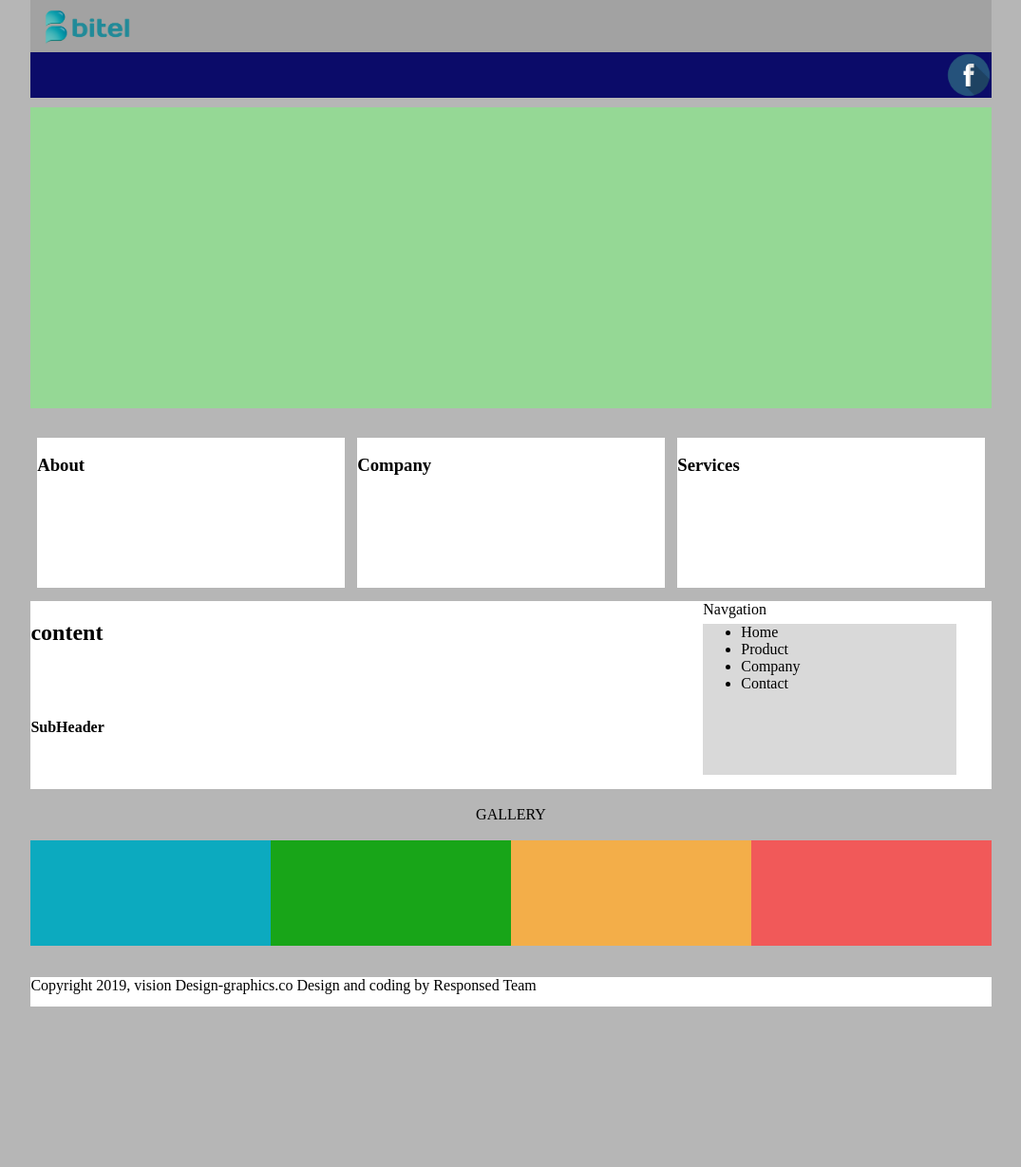
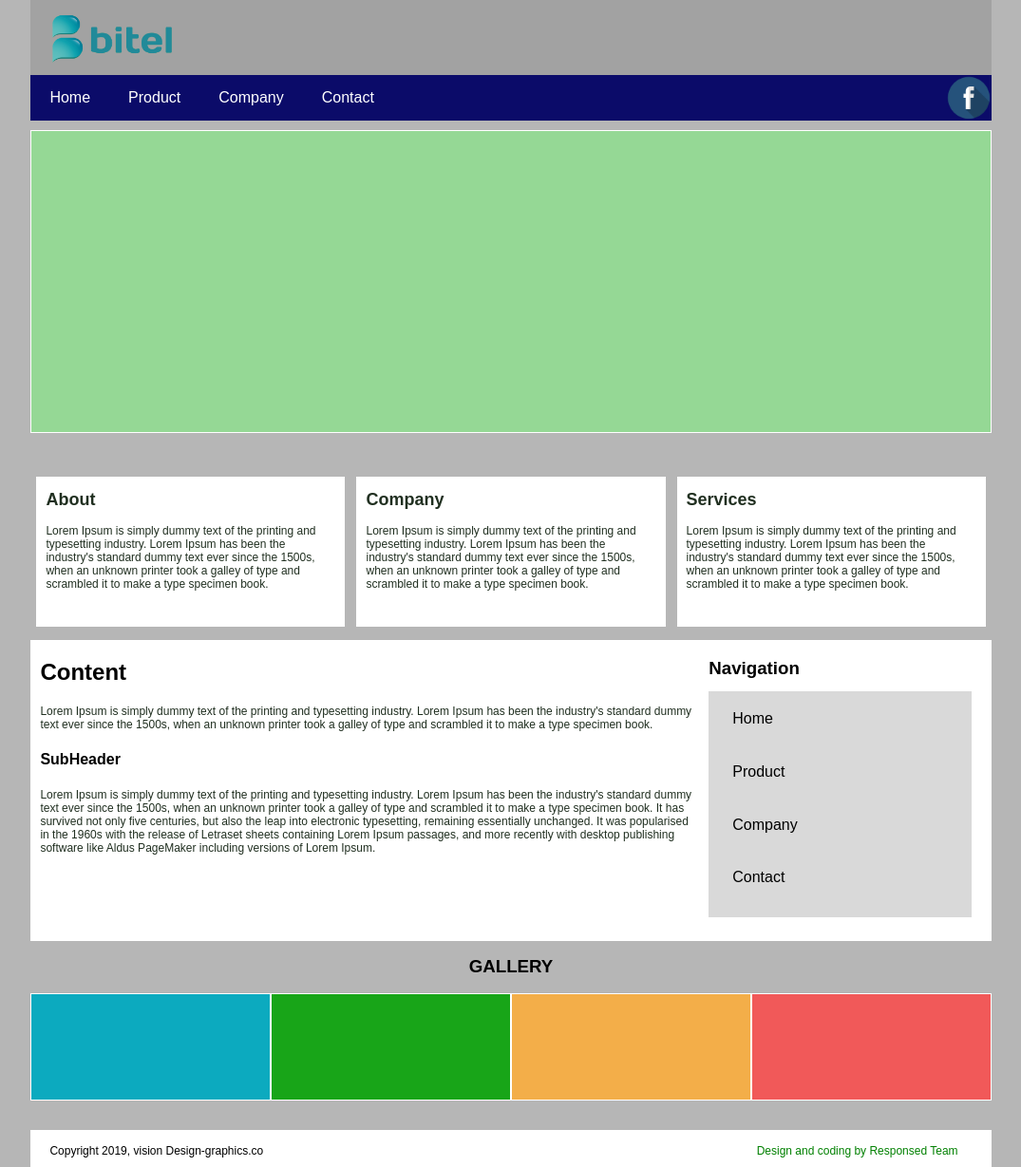
Before and after one commit to cgiraldq/design, a plain HTML site: page index.html in a window 1280 px wide. Shown: the whole page at 95% size, without its empty margins (102-1177 px from the left). Before the commit the page ends 1060 px from the top, so only its background shows below. Drawn offline with Linux system fonts and the light colour scheme.

Commit message:
modificación estructura

```diff
--- a/index.html
+++ b/index.html
@@ -6,32 +6,87 @@
   <body>
     <div id="content">
       <div id="head">
-        <div id="logo"><img src="final-logo-example.png"></div>
-        <div id="menu"><img src="./fb.png"></div>
+        <div id="logo">
+          <a href="index.html"><img src="final-logo-example.png"/></a>
+        </div>
+        <div id="menu">
+          <ul>
+            <li><a href="index.html">Home</a></li>
+            <li><a href="index.html">Product</a></li>
+            <li><a href="index.html">Company</a></li>
+            <li><a href="index.html">Contact</a></li>
+          </ul>
+          <a href="www.facebook.com"><img src="./fb.png"/></a>
+        </div>
         <div id="header_image"></div>
       </div>
       <div id="main">
         <div id="modules2">
-          <div class="module_column3"><h3>About</h3></div>
-          <div class="module_column3"><h3>Company</h3></div>
-          <div class="module_column3"><h3>Services</h3></div>
+          <div class="module_column3">
+            <h2>About</h2>
+            <p>
+              Lorem Ipsum is simply dummy text of the printing and typesetting
+              industry. Lorem Ipsum has been the industry's standard dummy text
+              ever since the 1500s, when an unknown printer took a galley of
+              type and scrambled it to make a type specimen book.
+            </p>
+          </div>
+          <div class="module_column3">
+            <h2>Company</h2>
+            <p>
+              Lorem Ipsum is simply dummy text of the printing and typesetting
+              industry. Lorem Ipsum has been the industry's standard dummy text
+              ever since the 1500s, when an unknown printer took a galley of
+              type and scrambled it to make a type specimen book.
+            </p>
+          </div>
+          <div class="module_column3">
+            <h2>Services</h2>
+            <p>
+              Lorem Ipsum is simply dummy text of the printing and typesetting
+              industry. Lorem Ipsum has been the industry's standard dummy text
+              ever since the 1500s, when an unknown printer took a galley of
+              type and scrambled it to make a type specimen book.
+            </p>
+          </div>
         </div>
         <div id="modules">
-          <div id="module1"><h2>content</h2><br><br><h4>SubHeader</h4></div>
+          <div id="module1">
+            <h2>Content</h2>
+            <p>
+              Lorem Ipsum is simply dummy text of the printing and typesetting
+              industry. Lorem Ipsum has been the industry's standard dummy text
+              ever since the 1500s, when an unknown printer took a galley of
+              type and scrambled it to make a type specimen book.
+            </p>
+            <h4>SubHeader</h4>
+            <p>
+              Lorem Ipsum is simply dummy text of the printing and typesetting
+              industry. Lorem Ipsum has been the industry's standard dummy text
+              ever since the 1500s, when an unknown printer took a galley of
+              type and scrambled it to make a type specimen book. It has
+              survived not only five centuries, but also the leap into
+              electronic typesetting, remaining essentially unchanged. It was
+              popularised in the 1960s with the release of Letraset sheets
+              containing Lorem Ipsum passages, and more recently with desktop
+              publishing software like Aldus PageMaker including versions of
+              Lorem Ipsum.
+            </p>
+          </div>
           <div id="module2">
-            Navgation
+            <h3>Navigation</h3>
             <div id="navigation">
-              <ul>
-                <li>Home</li>
-                <li>Product</li>
-                <li>Company</li>
-                <li>Contact</li>
+
+                <div>Home</div>
+                <div>Product</div>
+                <div>Company</div>
+                <div>Contact</div>
               </ul>
             </div>
           </div>
         </div>
         <br />
-        <center>GALLERY</center>
+        <center><h3>GALLERY</h3></center>
         <br />
         <div id="modules2">
           <div class="image_gallery" id="gimage1"></div>
@@ -41,7 +96,10 @@
         </div>
       </div>
 
-      <div id="footer">Copyright 2019, vision Design-graphics.co Design and coding by Responsed Team</div>
+      <div id="footer">
+        <div id="copy">Copyright 2019, vision Design-graphics.co</div>
+        <div id="design">Design and coding by Responsed Team</div>
+      </div>
     </div>
   </body>
 </html>
--- a/style.css
+++ b/style.css
@@ -2,6 +2,7 @@ body {
   color: #000;
   background: #80808091;
   margin-top: 0px;
+  font-family: sans-serif;
 }
 
 #content {
@@ -12,7 +13,7 @@ body {
 
 #logo {
   background: #8080805e;
-  height: 7%;
+  height: 10%;
 }
 
 #logo img{
@@ -36,23 +37,24 @@ body {
 #header_image {
      background: #7ef17e94;
     height: 40%;
-  margin-bottom: 25px;
+  margin-bottom: 60px;
+  border: 1px solid #fff;
 }
 
 
 #modules {
-     height: 25%;
+     height: 40%;
     background: none;
     display: flex;
     justify-content: space-around;
-    margin: 20px 0px 0px 0px;
+    margin: 20px 0px -20px 0px;
 }
 #modules2 {
     height: 20%;
     background: none;
     display: flex;
     justify-content: space-around;
-    margin-bottom: 10px;
+    margin: -20px 0 10px 0;
 }
 
 .module_column3 {
@@ -61,13 +63,24 @@ body {
   width: 32%;
   float: left;
   margin: 6px;
+  font-size: 12px;
+  padding: 0 10px;
+  color: #202f20;
 }
 
 #module1 {
   background: #fff;
   width: 70%;
   height: 100%;
+
+  padding: 0 10px;
 }
+
+#module1 p{
+    font-size: 12px;
+    color: #202f20;
+}
+
 #module2 {
   background: #fff;
   width: 30%;
@@ -77,6 +90,7 @@ body {
 .image_gallery {
   width: 25%;
   height: 70%;
+  border: 1px solid #fff;
 }
 
 #gimage1{
@@ -97,14 +111,60 @@ body {
 
 
 #footer {
-     height: 4%;
+     height: 5%;
     background: #fff;
     margin-top: -25px;
+    font-size: 12px;
 }
 
+#footer #copy{
+float: left;
+width: 40%;
+margin: 15px 0 0 20px;
+}
+
+#footer #design{
+    float: right;
+    width: 35%;
+    margin: 15px 35px 0 0px;
+    color: green;
+    text-align: right;
+    }
+
+
 #navigation{
-       background: #8080804d;
-    width: 88%;
-    height: 80%;
-    margin-top: -10px;
+    background: #8080804d;
+    width: 93%;
+    height: 75%;
+    margin-top: -5px;
 }
+
+
+#navigation div{
+    height: 15%;
+    padding: 20px 0 0 25px;
+}
+
+ ul {
+    list-style-type: none;
+    margin: 0;
+    padding: 0;
+
+
+  }
+
+  #menu li {
+    float: left;
+  }
+
+  #menu li a {
+    display: block;
+    color: white;
+    text-align: center;
+    padding: 15px 20px;
+    text-decoration: none;
+  }
+
+  #menu li a:hover {
+    color: #8c2e2e;
+  }
```
